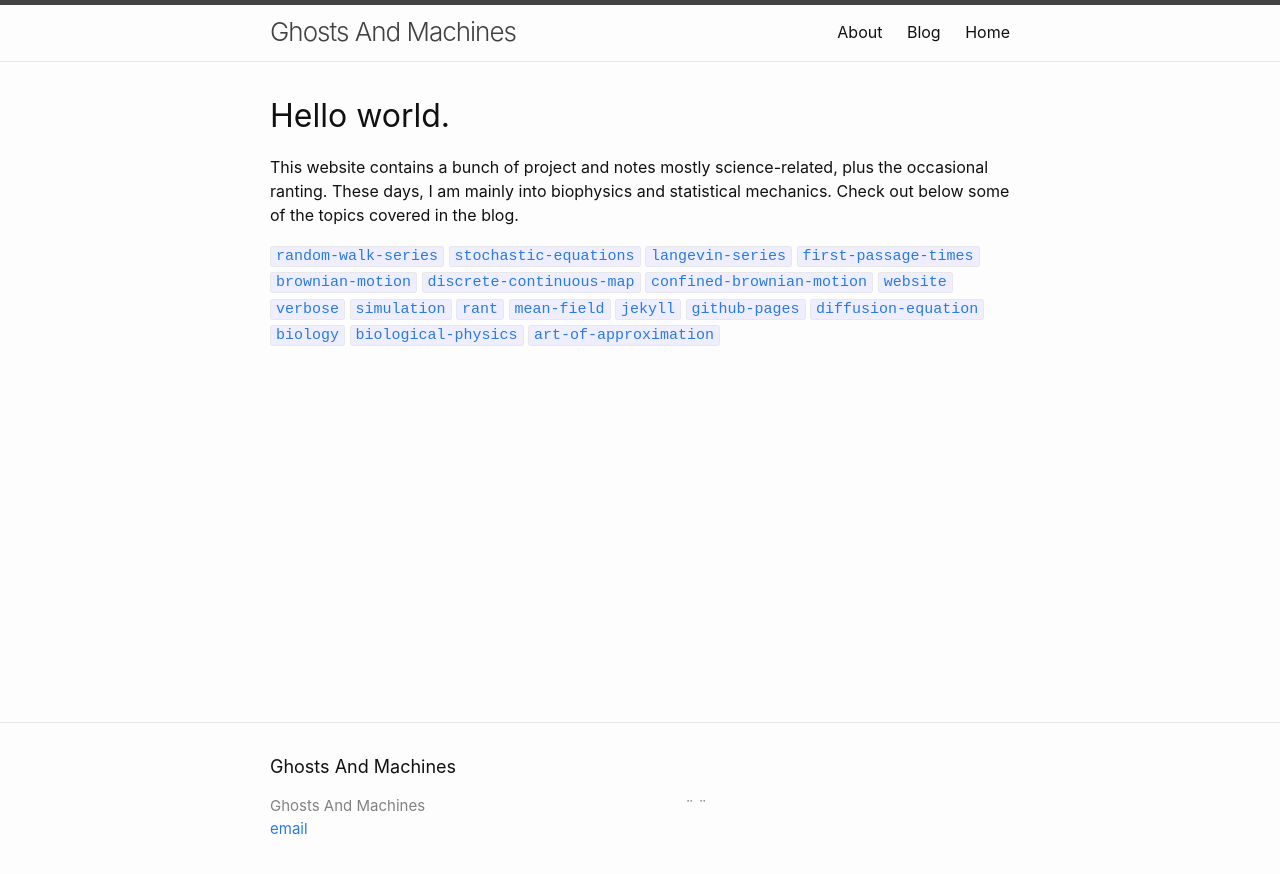
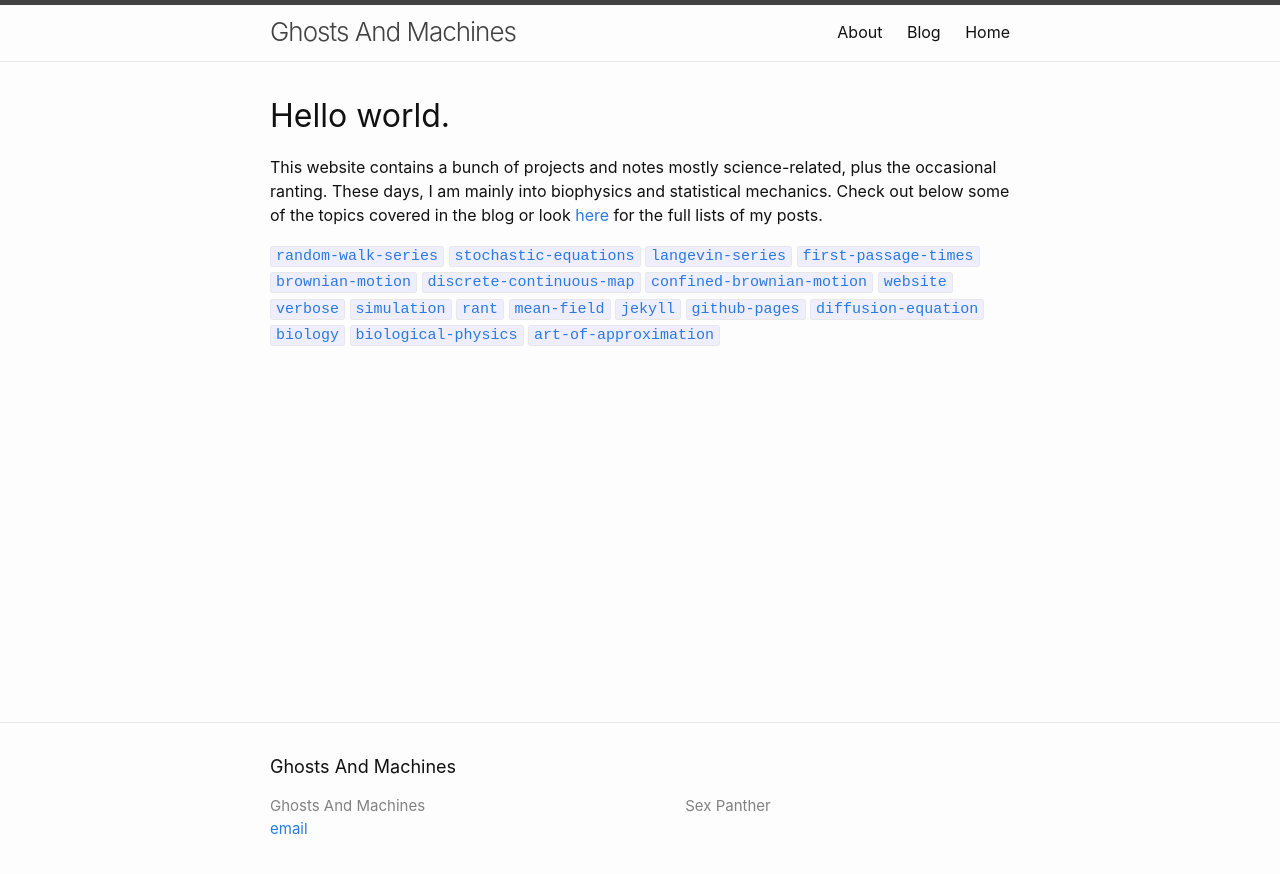
Before and after one commit to ghostsandmachines/ghostsandmachines.github.io, a Jekyll site: the page built from index.html, in a window 1280 px wide. Shown: the top 874 px of the page. Built offline with Jekyll 4.4.1, drawn with Linux system fonts in a browser that asks for light colours.

Commit message:
postlist

```diff
--- a/_config.yml
+++ b/_config.yml
@@ -2,7 +2,7 @@
 email: "ghostsandmachines@yahoo.com"
 url: "https://ghostsandmachines.github.io"
 baseurl: ""
-description: ¨ ¨
+description: Sex Panther
 title: Ghosts And Machines
 markdown: kramdown
 permalink: /blog/:year/:month/:day/:title
--- a/blog/list/index.html
+++ b/blog/list/index.html
@@ -1,9 +1,9 @@
 ---
-layout: home
+layout: default
 title: Posts List
 ---
 
 <h1>Posts</h1>
 <ul class="posts">
-{% include posts_lists.html %}
+{% include posts_list.html %}
 </ul>
--- a/index.html
+++ b/index.html
@@ -6,7 +6,7 @@
 <h1>Hello world.</h1>
 
 <p>
-This website contains a bunch of project and notes mostly science-related, plus the occasional ranting. These days, I am mainly into biophysics and statistical mechanics. Check out below some of the topics covered in the blog.
+This website contains a bunch of projects and notes mostly science-related, plus the occasional ranting. These days, I am mainly into biophysics and statistical mechanics. Check out below some of the topics covered in the blog or look <a href="/blog/list/">here </a> for the full lists of my posts.
 </p>
 
 {% include archive_cloud.html %}
```
Also changed, not shown: _layouts/home.html (+7 -1 lines).
